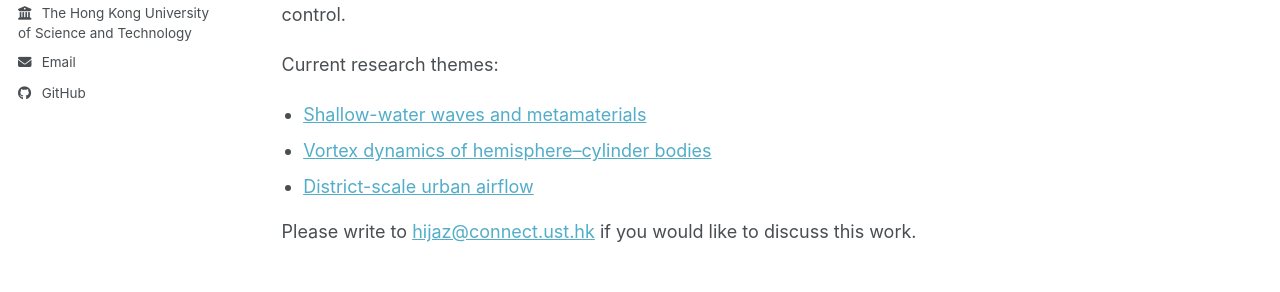
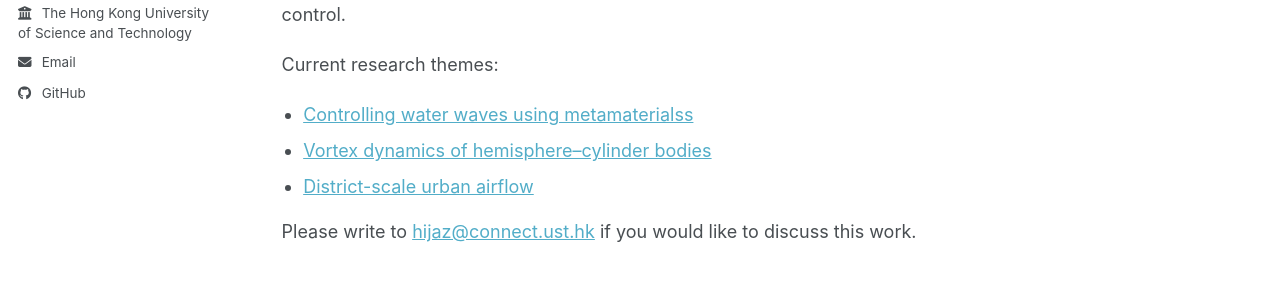
Before and after one commit to Hamdoon-UST/Hamdoon-UST.github.io, a Jekyll site: the page built from _pages/about.md, in a window 1280 px wide and 900 px high. Shown: the part 382-674 px from the top of the window. Built offline with Jekyll 4.4.1, drawn with Linux system fonts in a browser that asks for light colours; a style sheet for code colours, icons or effects is not loaded.

Commit message:
Update about.md

```diff
--- a/_pages/about.md
+++ b/_pages/about.md
@@ -14,7 +14,7 @@ I completed an M.Eng. in Aeronautical Science and Engineering, with a specializa
 Current research themes:
 
 <ul class="research-themes">
-  <li><a href="{{ '/projects/wave-metamaterials/' | relative_url }}">Shallow-water waves and metamaterials</a></li>
+  <li><a href="{{ '/projects/wave-metamaterials/' | relative_url }}">Controlling water waves using metamaterialss</a></li>
   <li><a href="{{ '/projects/hemisphere-cylinder/' | relative_url }}">Vortex dynamics of hemisphere–cylinder bodies</a></li>
   <li><a href="{{ '/projects/urban-airflow/' | relative_url }}">District-scale urban airflow</a></li>
 </ul>
```
